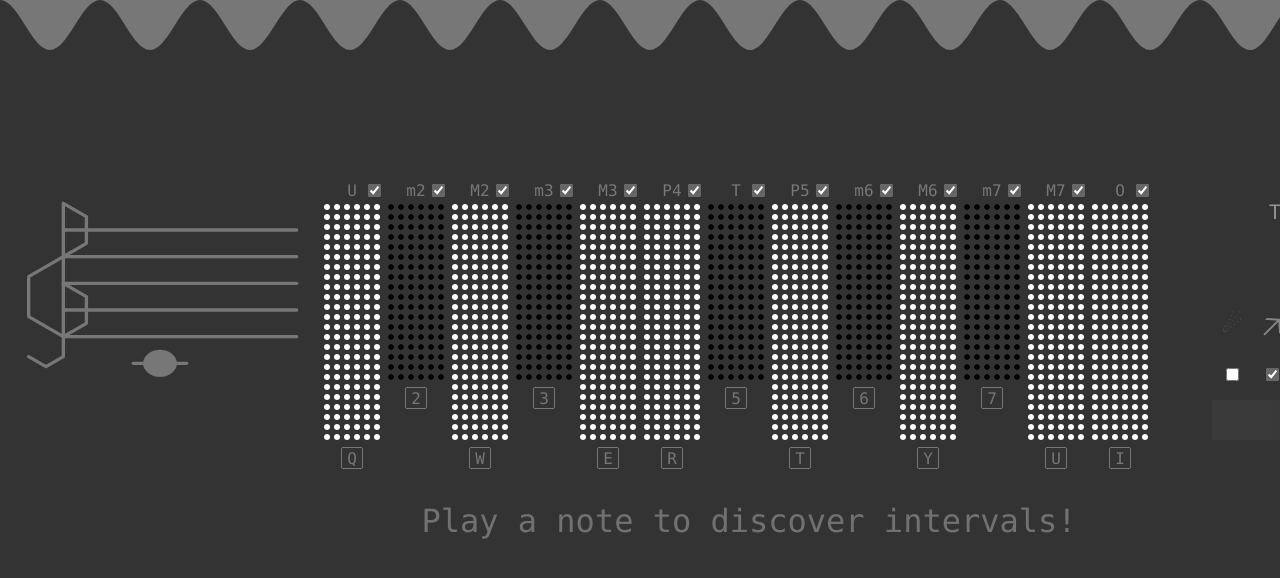
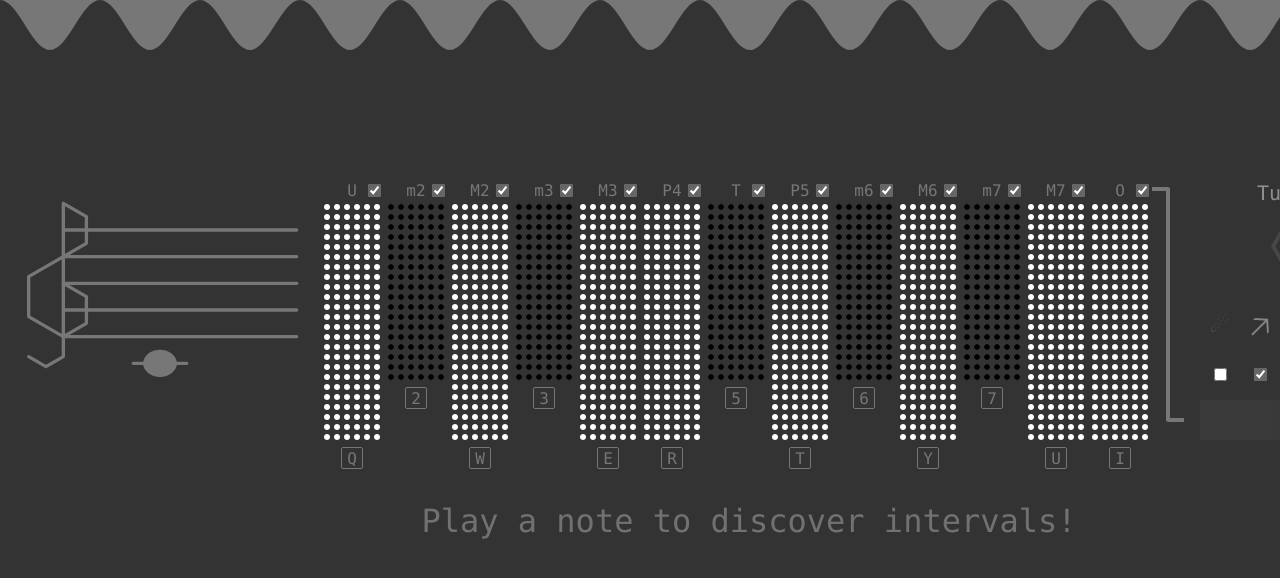
Before and after one commit to jonvuri/interval-clinic, a React app: page / in a window 1280 px wide. Shown: the top 578 px of the page. Built offline with nearby package versions, Linux system fonts and the light colour scheme.

Commit message:
Add DetailsSpacer

```diff
--- a/src/App.module.css
+++ b/src/App.module.css
@@ -51,7 +51,10 @@
 .detailsPanel {
   grid-area: details;
   height: 259px;
-  padding-top: 19px;
+  display: flex;
+}
+
+.detailsInner {
   display: flex;
   flex-direction: column;
   justify-content: space-between;
--- a/src/App.tsx
+++ b/src/App.tsx
@@ -7,6 +7,7 @@ import IntervalNameDisplay from './components/interval-displays/Name'
 import IntervalRatioDisplay from './components/interval-displays/Ratio'
 import IntervalSineWaveDisplay from './components/interval-displays/SineWave'
 import IntervalStaffDisplay from './components/interval-displays/Staff'
+import DetailsSpacer from './components/DetailsSpacer'
 import Switch from './components/reference/Switch'
 import Piano from './components/Piano'
 import Sampler from './components/Sampler'
@@ -109,6 +110,8 @@ const App = () => {
           <IntervalLineDisplay interval={interval} />
         </div>
         <div className={styles.detailsPanel}>
+          <DetailsSpacer />
+          <div className={styles.detailsInner}>
             <TuningToggle just={just} onChange={handleChangeJust} />
             <Sampler
               activeIntervals={activeIntervals}
@@ -117,6 +120,7 @@ const App = () => {
               setInterval={setInterval}
               setSamplerPlaying={setSamplerPlaying}
             />
+          </div>
         </div>
         <div className={styles.referencePanel}>
           <Switch interval={interval} />
--- /dev/null
+++ b/src/components/DetailsSpacer.module.css
@@ -0,0 +1,26 @@
+.container {
+  width: 40px;
+  height: 100%;
+  display: flex;
+  flex-direction: column;
+  padding-top: 6px;
+  padding-bottom: 18px;
+  margin-right: 8px;
+}
+
+.left {
+  width: 18px;
+  height: 100%;
+  border-right: 4px solid var(--light-base-color);
+  border-top: 4px solid var(--light-base-color);
+  border-top-right-radius: 3px;
+}
+
+.right {
+  margin-left: 14px;
+  width: 18px;
+  height: 100%;
+  border-left: 4px solid var(--light-base-color);
+  border-bottom: 4px solid var(--light-base-color);
+  border-bottom-left-radius: 3px;
+}
--- /dev/null
+++ b/src/components/DetailsSpacer.tsx
@@ -0,0 +1,12 @@
+import React from 'react'
+
+import styles from './DetailsSpacer.module.css'
+
+const DetailsSpacer = () => (
+  <div className={styles.container}>
+    <div className={styles.left} />
+    <div className={styles.right} />
+  </div>
+)
+
+export default DetailsSpacer
```
Lines whose indentation alone changed are shown as unchanged.
